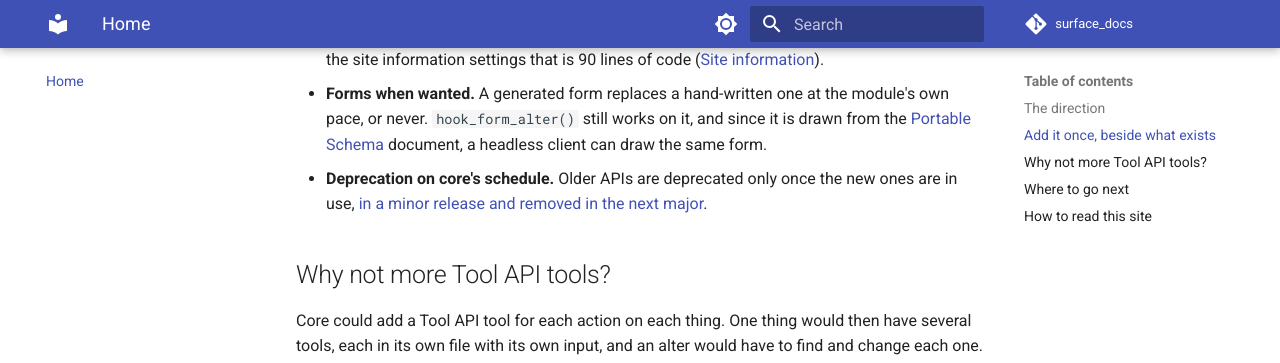
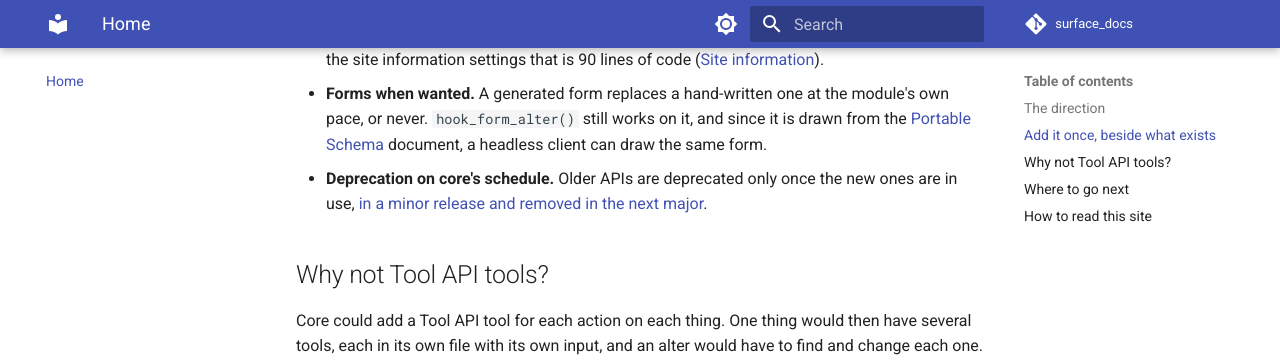
Before and after one commit to mlander/surface_docs, an MkDocs documentation site: the page built from docs/index.md, in a window 1280 px wide and 900 px high, scrolled down 1287 px. Shown: the top 363 px of the window. Built offline with MkDocs 1.6.1 and Material for MkDocs 9.7.7, drawn with Linux system fonts in a browser that asks for light colours; comment, search, counter and statistics services are not loaded.

Commit message:
Home: Why not Tool API tools?

```diff
--- a/docs/index.md
+++ b/docs/index.md
@@ -22,7 +22,7 @@ The ask is one new input layer beside forms. Every way in reads it, so all of th
 - **Forms when wanted.** A generated form replaces a hand-written one at the module's own pace, or never. `hook_form_alter()` still works on it, and since it is drawn from the [Portable Schema](path/portable-schema.md) document, a headless client can draw the same form.
 - **Deprecation on core's schedule.** Older APIs are deprecated only once the new ones are in use, [in a minor release and removed in the next major](https://www.drupal.org/about/core/policies/core-change-policies/allowed-changes#s-deprecations).
 
-## Why not more Tool API tools?
+## Why not Tool API tools?
 
 Core could add a Tool API tool for each action on each thing. One thing would then have several tools, each in its own file with its own input, and an alter would have to find and change each one. Or core could add one resource with its operations, and every operation is published as a Tool API tool. The tools come from the description, and so do the form's checks and the HTTP call. [Why not Tool API?](why/not-tool-api.md) compares the two.
 
```
